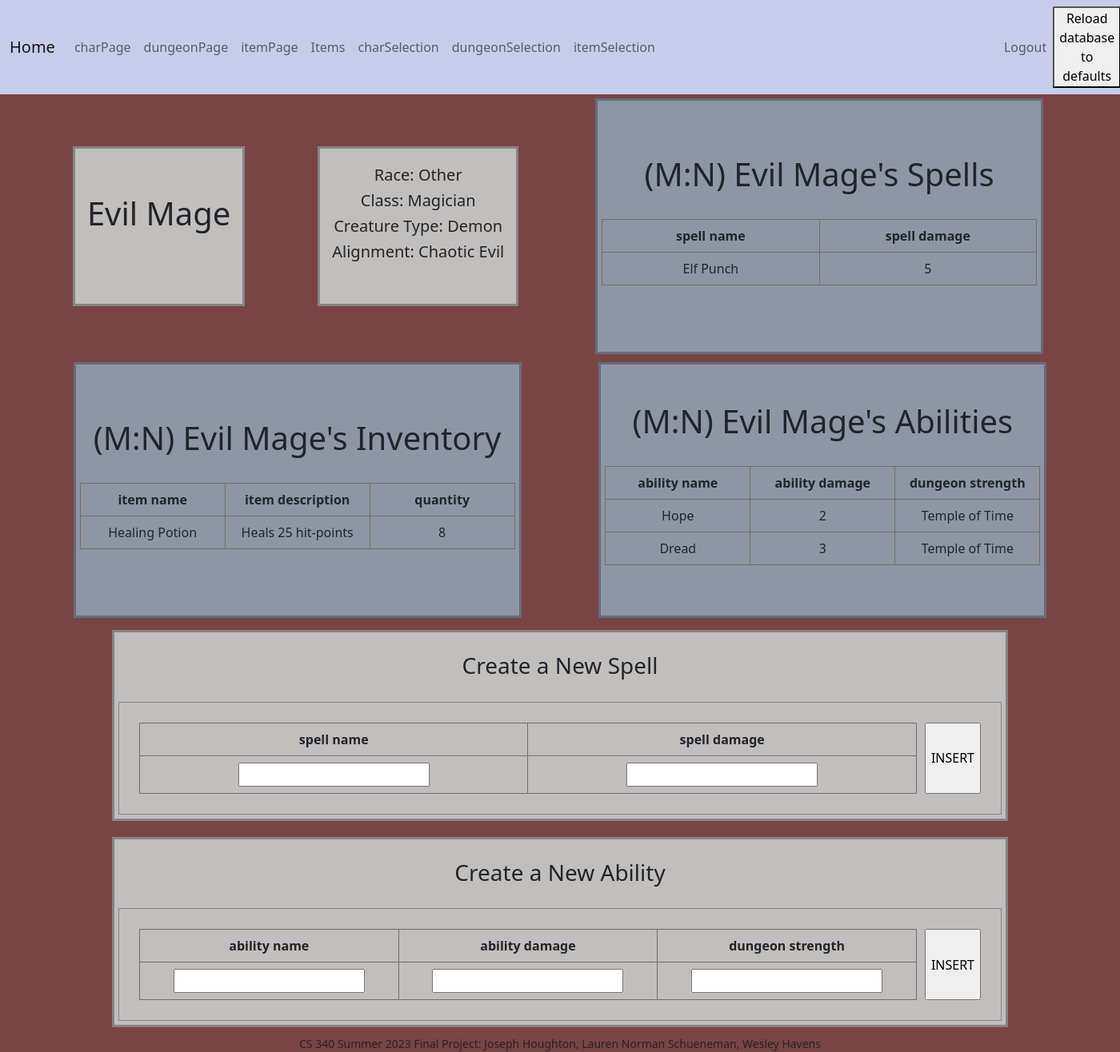
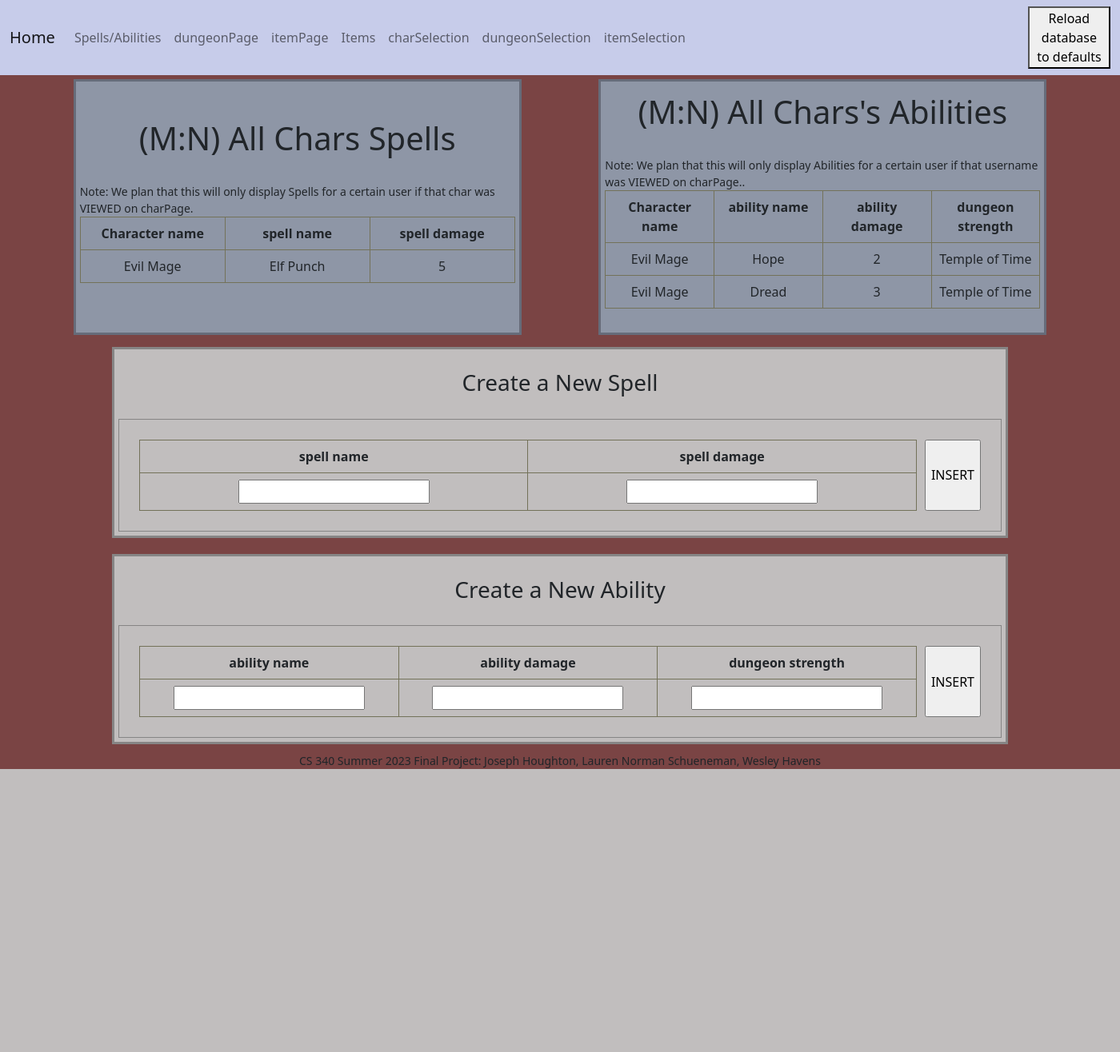
Before and after one commit to WesDH/CS340_FinalProject_Group38, a Flask app: page /charPage.html in a window 1400 px wide. Shown: the whole page at 80% size. After the commit the page ends 962 px from the top, so only its background shows below. Run offline with Flask 3, Linux system fonts and the light colour scheme; parts of the project's set-up code (start-up, migrations or seed data) failed here and were passed over; some libraries are stand-ins or nearby versions.

Commit message:
modify charPage and index.html layouts for draft

```diff
--- a/app.py
+++ b/app.py
@@ -38,8 +38,8 @@ def generate_ddl():
 # ddbtest.sql is as single line of the schema as .execute only
 # Executes one line per execute.
 with app.app_context():
-    generate_ddl()  # Comment this during development to save some time
-    #pass
+    #generate_ddl()  # Comment this during development to save some time
+    pass
 
 def flash_err(e):
     if len(e.args) > 1:
--- a/templates/Inventory_Items.html
+++ b/templates/Inventory_Items.html
@@ -1,11 +1,11 @@
 {% extends "base.html" %}
 {% block title %}
-    Item Selection:   displays 1-2 tables, one of all items from characters made from all users on the site, and another for items held by a character made from a sole logged-in user. If the user is not logged in, then only the "all items" table displays. This page also allows for insertion into the Inventory_Items table for a given character, as well as updates and deletes.
+    Item Selection:   displays 1-2 tables, one of all items from characters made from all users on the site, and another for items held by a character made from a sole selected user. If the user is not selected, then only the "all items" table displays. This page also allows for insertion into the Inventory_Items table for a given character, as well as updates and deletes.
 {% endblock %}
 
 {% block content %}
     <div class="left_div_container content_div">
-        <h1>All Inventory Items</h1><br>
+        <h1>All Inventory Items (M:N)</h1><br>
         <table class="table">
             <tr>
                 <th scope="col">character_name</th>
@@ -31,7 +31,7 @@
     </div>
 
     <div class="div_col content_div">
-        <h1>joeuser5's Inventory Items Items List</h1>
+        <h1>joeuser5's Inventory Items Items</h1>
         <table class="table">
             <tr>
                 <th scope="col">name</th>
--- a/templates/base.html
+++ b/templates/base.html
@@ -29,7 +29,7 @@
             <div class="collapse navbar-collapse" id="navbarNav">
                 <ul class="navbar-nav">
                     <li class="nav-item">
-                        <a class="nav-link" href="charPage.html">charPage</a>
+                        <a class="nav-link" href="charPage.html">Spells/Abilities</a>
                     </li>
                     <li class="nav-item">
                         <a class="nav-link" href="dungeonPage.html">dungeonPage</a>
@@ -67,9 +67,9 @@
                                 {% endif %}
                             {% endwith %}
                     </li>
-                    <li class="nav-item">
-                        <a class="nav-link" aria-current="page" href="/logout">Logout</a>
-                    </li>
+<!--                    <li class="nav-item">-->
+<!--                        <a class="nav-link" aria-current="page" href="/logout">Logout</a>-->
+<!--                    </li>-->
                 </ul>
                 <button id="reload_db_btn">Reload database to defaults</button>
             </div>
--- a/templates/charPage.html
+++ b/templates/charPage.html
@@ -1,67 +1,74 @@
 {% extends "base.html" %}
 {% block title %}
-    Character Page:    represents a single character viewed from the Characters table. Displays which Spells, Abilities, and Items are connected to that Character. Here users can also insert a new Spell or new Ability to the Spells and Abilities tables.
+    Spells/Abilities: Shows Spells/Abilities for all chars by default. Also plan to show individual char if char was viewed from charSelection page. Here users can also insert a new Spell or new Ability to the Spells and Abilities tables.
 {% endblock %}
 
 {% block content %}
 
-<div class="char_container content_div">
-    <h1>Evil Mage</h1>
-    <br>
-</div>
+<!--<div class="char_container content_div">-->
+<!--    <h1>Evil Mage</h1>-->
+<!--    <br>-->
+<!--</div>-->
 
-<div class="char_container content_div">
-    <h5>Race: Other</h5>
-    <h5>Class: Magician</h5>
-    <h5>Creature Type: Demon</h5>
-    <h5>Alignment: Chaotic Evil</h5>
-    <br>
-</div>
+<!--<div class="char_container content_div">-->
+<!--    <h5>Race: Other</h5>-->
+<!--    <h5>Class: Magician</h5>-->
+<!--    <h5>Creature Type: Demon</h5>-->
+<!--    <h5>Alignment: Chaotic Evil</h5>-->
+<!--    <br>-->
+<!--</div>-->
 
 <div class="char_info content_div">
-    <h1>(M:N) Evil Mage's Spells</h1><br>
+    <h1>(M:N) All Chars Spells</h1><br>
+    <small>Note: We plan that this will only display Spells for a certain user if that char was VIEWED on charPage.</small>
     <table class="table">
         <tr>
+            <th scope="col">Character name</th>
             <th scope="col">spell name</th>
             <th scope="col">spell damage</th>
         </tr>
         <tr>
+            <td>Evil Mage</td>
             <td>Elf Punch</td>
             <td>5</td>
         </tr>
     </table>
 </div>
 
+<!--<div class="char_info content_div">-->
+<!--    <h1>(M:N) Evil Mage's Inventory</h1><br>-->
+<!--    <table class="table">-->
+<!--        <tr>-->
+<!--            <th scope="col">item name</th>-->
+<!--            <th scope="col">item description</th>-->
+<!--            <th scope="col">quantity</th>-->
+<!--        </tr>-->
+<!--        <tr>-->
+<!--            <td>Healing Potion</td>-->
+<!--            <td>Heals 25 hit-points</td>-->
+<!--            <td>8</td>-->
+<!--        </tr>-->
+<!--    </table>-->
+<!--</div>-->
+
 <div class="char_info content_div">
-    <h1>(M:N) Evil Mage's Inventory</h1><br>
+    <h1>(M:N) All Chars's Abilities</h1><br>
+    <small>Note: We plan that this will only display Abilities for a certain user if that username was VIEWED on charPage..</small>
     <table class="table">
         <tr>
-            <th scope="col">item name</th>
-            <th scope="col">item description</th>
-            <th scope="col">quantity</th>
-        </tr>
-        <tr>
-            <td>Healing Potion</td>
-            <td>Heals 25 hit-points</td>
-            <td>8</td>
-        </tr>
-    </table>
-</div>
-
-<div class="char_info content_div">
-    <h1>(M:N) Evil Mage's Abilities</h1><br>
-    <table class="table">
-        <tr>
+            <th scope="col">Character name</th>
             <th scope="col">ability name</th>
             <th scope="col">ability damage</th>
             <th scope="col">dungeon strength</th>
         </tr>
         <tr>
+            <td>Evil Mage</td>
             <td>Hope</td>
             <td>2</td>
             <td>Temple of Time</td>
         </tr>
         <tr>
+            <td>Evil Mage</td>
             <td>Dread</td>
             <td>3</td>
             <td>Temple of Time</td>
--- a/templates/charSelection.html
+++ b/templates/charSelection.html
@@ -1,6 +1,6 @@
 {% extends "base.html" %}
 {% block title %}
-    Character Selection:   displays 1-2 tables, one of all characters from all users on the site, and another for characters made from a sole logged-in user. If the user is not logged in, then only the "all characters" table displays. This page also allows for insertion into the Characters table, as well as updates and deletes.
+    Character Selection:   displays 1-2 tables, one of all characters from all users on the site, and another for characters made from a sole selected user. If the user is not selected, then only the "all characters" table displays. This page also allows for insertion into the Characters table, as well as updates and deletes.
 {% endblock %}
 
 {% block content %}
--- a/templates/dungeonSelection.html
+++ b/templates/dungeonSelection.html
@@ -1,6 +1,6 @@
 {% extends "base.html" %}
 {% block title %}
-    Dungeon Selection:   displays 1-2 tables, one of all dungeons from all users on the site, and another for dungeons made from a sole logged-in user. If the user is not logged in, then only the "all dungeons" table displays. This page also allows for insertion into the Dungeons table, as well as updates and deletes.
+    Dungeon Selection:   displays 1-2 tables, one of all dungeons from all users on the site, and another for dungeons made from a sole selected user. If the user is not selected, then only the "all dungeons" table displays. This page also allows for insertion into the Dungeons table, as well as updates and deletes.
 {% endblock %}
 
 {% block content %}
```
Also changed, not shown: templates/index.html (+32 -6 lines).
